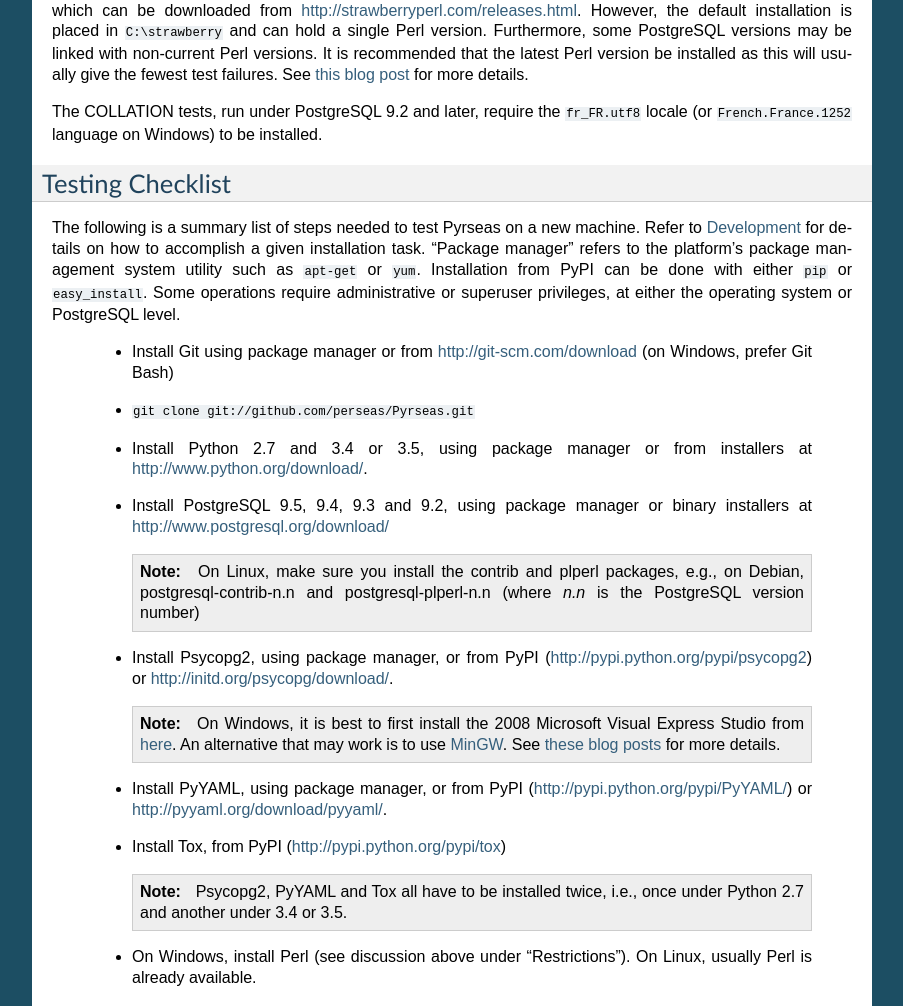
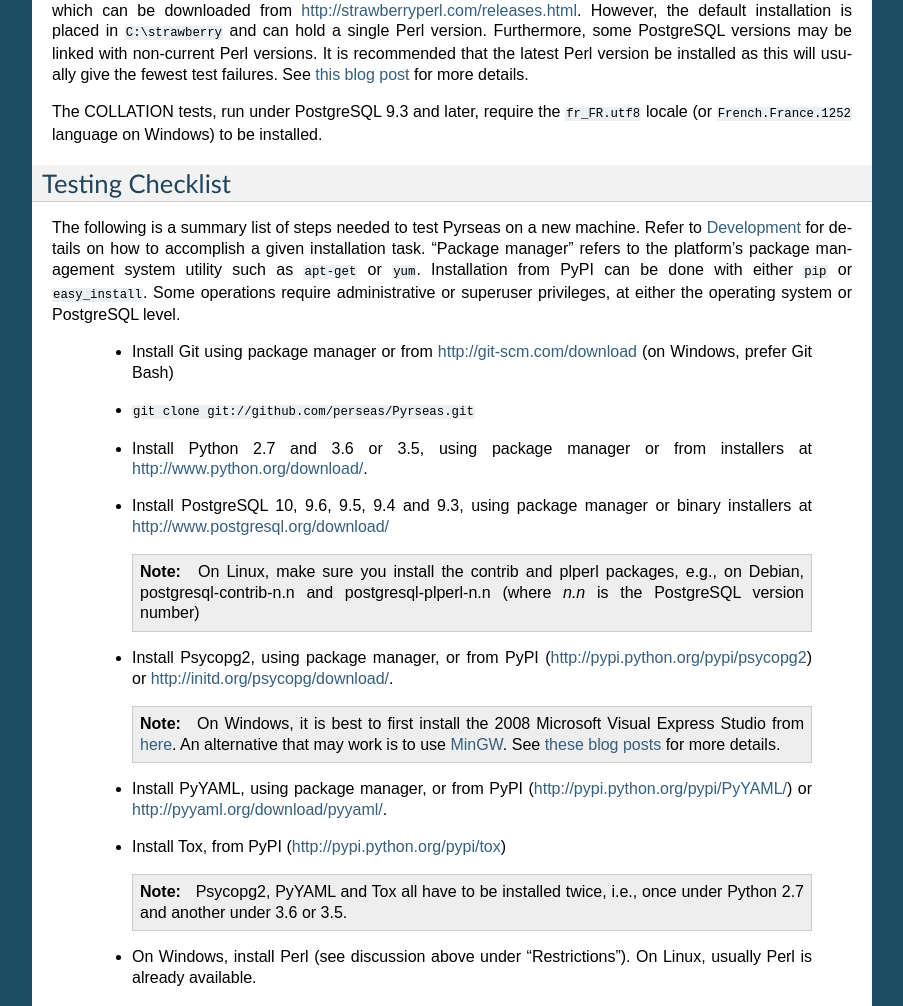
Before and after one commit to perseas/Pyrseas, a Sphinx documentation site: the page built from docs/testing.rst, in a window 1280 px wide and 1400 px high, scrolled down 696 px. Shown: the part 157-1163 px from the top of the window, without its empty margins (198-1101 px from the left). Built offline with Sphinx 7.4.7, drawn with Linux system fonts in a browser that asks for light colours; some of the changed text lies outside the part shown.

Commit message:
Add support for PG 10 and Python 3.6.  Drop support for 9.2.

```diff
--- a/README.rst
+++ b/README.rst
@@ -21,7 +21,7 @@
 Requirements
 ------------
 
-- PostgreSQL 9.2 or higher
+- PostgreSQL 9.3 or higher
 
 - Python 2.7 or higher
 
--- a/docs/devel.rst
+++ b/docs/devel.rst
@@ -61,7 +61,7 @@
 To contribute to Pyrseas, you need at least one version of `Python
 <http://www.python.org>`_.  You can develop using Python 3, but since
 we want to continue supporting Python 2, you'll want to install Python
-2.7 in addition to Python 3.4 or 3.5.
+2.7 in addition to Python 3.6 or 3.5.
 
 If Python is not already available on your machine, either `download
 and install one or both <http://www.python.org/download/>`_ of the
@@ -75,7 +75,7 @@
 
 To participate in Pyrseas development, you'll also need one or more
 installations of `PostgreSQL <http://www.postgresql.org>`_, versions
-9.5, 9.4, 9.3 or 9.2.  If you only have limited space, it is
+10, 9.6, 9.5, 9.4 or 9.3.  If you only have limited space, it is
 preferable to install one of the latest two versions.
 
 The versions can be obtained as binary packages or installers from the
--- a/docs/index.rst
+++ b/docs/index.rst
@@ -20,7 +20,7 @@
 Requirements
 ------------
 
-- `PostgreSQL <http://www.postgresql.org/>`_ 9.2 or higher
+- `PostgreSQL <http://www.postgresql.org/>`_ 9.3 or higher
 
 - `Python <http://www.python.org/>`_ 2.7 or higher
 
--- a/docs/install.rst
+++ b/docs/install.rst
@@ -19,7 +19,7 @@
 
 Pyrseas provides tools for `PostgreSQL <http://www.postgresql.org>`_,
 so obviously you need **PostgreSQL** to start with.  Pyrseas has been
-tested with PG 9.2, 9.3, 9.4 and 9.5, and we'll certainly keep up with
+tested with PG 9.3, 9.4, 9.5, 9.6 and 10, and we'll certainly keep up with
 future releases.  Please refer to section III, `Server Administration
 <http://www.postgresql.org/docs/current/interactive/admin.html>`_ of
 the PostgreSQL documentation for details on installation, setup and
@@ -28,7 +28,7 @@
 You will also need **Python**.  Pyrseas has been tested with `Python
 <http://www.python.org>`_ 2.7, but should also work with 2.6.  It has
 also been ported to Python 3 and tested against versions from 3.2
-through 3.5.  On Linux or \*BSD, Python may already be part of your
+through 3.6.  On Linux or \*BSD, Python may already be part of your
 distribution or may be available as a package.  For Windows and Mac OS
 please refer to the `Python download page
 <http://www.python.org/download/>`_ for installers and instructions.
--- a/docs/testing.rst
+++ b/docs/testing.rst
@@ -65,7 +65,7 @@
 <http://pyrseas.wordpress.com/2012/10/17/testing-python-and-postgresql-on-windows-part-5/>`_
 for more details.
 
-The COLLATION tests, run under PostgreSQL 9.2 and later, require the
+The COLLATION tests, run under PostgreSQL 9.3 and later, require the
 ``fr_FR.utf8`` locale (or ``French.France.1252`` language on Windows)
 to be installed.
 
@@ -85,10 +85,10 @@
 
  - ``git clone git://github.com/perseas/Pyrseas.git``
 
- - Install Python 2.7 and 3.4 or 3.5, using package manager or from
+ - Install Python 2.7 and 3.6 or 3.5, using package manager or from
    installers at http://www.python.org/download/.
 
- - Install PostgreSQL 9.5, 9.4, 9.3 and 9.2, using package manager or
+ - Install PostgreSQL 10, 9.6, 9.5, 9.4 and 9.3, using package manager or
    binary installers at http://www.postgresql.org/download/
 
    .. note:: On Linux, make sure you install the contrib and plperl
@@ -119,7 +119,7 @@
  - Install Tox, from PyPI (http://pypi.python.org/pypi/tox)
 
    .. note:: Psycopg2, PyYAML and Tox all have to be installed twice,
-             i.e., once under Python 2.7 and another under 3.4 or 3.5.
+             i.e., once under Python 2.7 and another under 3.6 or 3.5.
 
  - On Windows, install Perl (see discussion above under
    "Restrictions"). On Linux, usually Perl is already available.
@@ -173,7 +173,7 @@
      PostgreSQL ports.
 
  - Invoke ``tox``. This will create two virtualenvs in a ``.tox``
-   subdirectory--one for Python 2.7 and another for 3.5 or 3.4,
+   subdirectory--one for Python 2.7 and another for 3.6 or 3.5,
    install Pyrseas and its prerequisites (Psycopg2 and PyYAML) into
    each virtualenv and run the unit tests for each combination of
    PostgreSQL and Python.
--- a/setup.py
+++ b/setup.py
@@ -64,6 +64,7 @@
         'Programming Language :: Python :: 3.3',
         'Programming Language :: Python :: 3.4',
         'Programming Language :: Python :: 3.5',
+        'Programming Language :: Python :: 3.6',
         'Programming Language :: SQL',
         'Topic :: Database :: Front-Ends',
         'Topic :: Software Development :: Code Generators',
```
Also changed, not shown: 1 other file.
